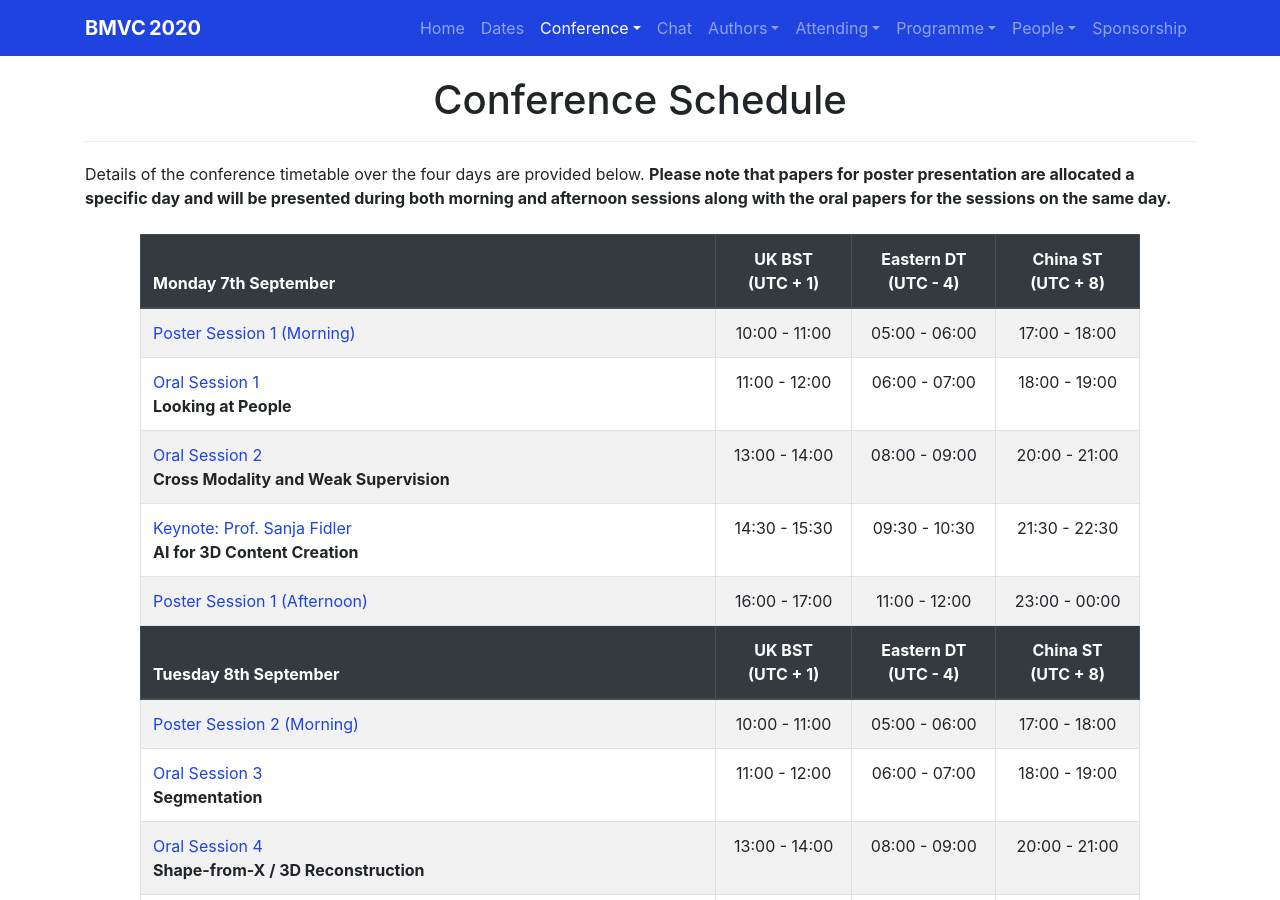
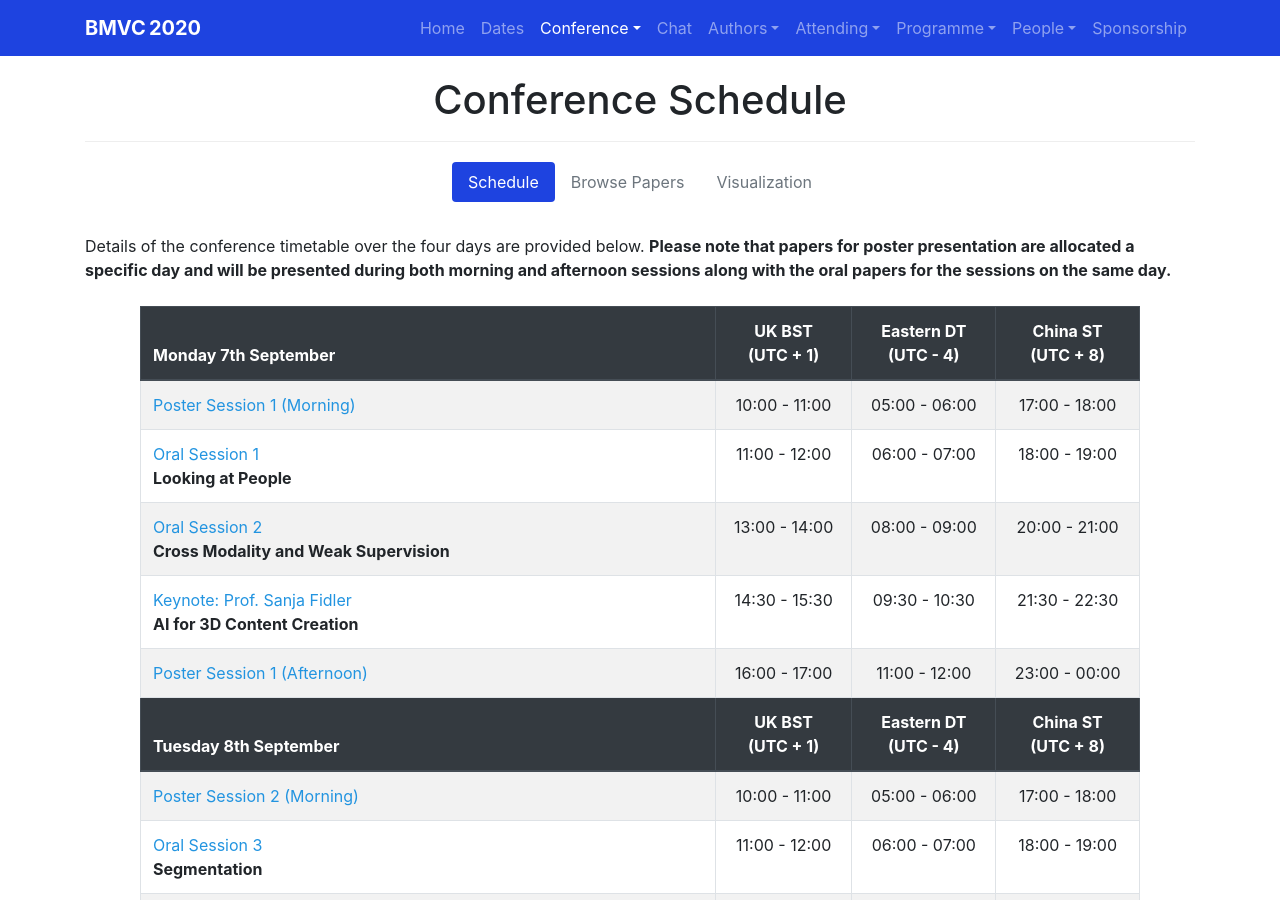
Before and after one commit to BritishMachineVisionAssociation/BMVC2021, a Jekyll site: the page built from conference/schedule.md, in a window 1280 px wide and 900 px high. Built offline with Jekyll 4.4.1, drawn with Linux system fonts in a browser that asks for light colours; nearby versions of some CDN libraries; comment, search, counter and statistics services are not loaded.

Commit message:
Fixed the schedule as well.

```diff
--- a/conference/schedule.md
+++ b/conference/schedule.md
@@ -1,8 +1,34 @@
 ---
-layout: default_sparse
+layout: default_miniconf
 title: Conference Schedule
 permalink: /conference/schedule/
 index: 0
 ---
 
+<div class="container mb-3 pb-3">
+  <!-- Tabs -->
+  <div class="tabs">
+
+    <ul class="nav nav-pills justify-content-center">
+    <li class="nav-item active">
+    <a
+      class="nav-link text-muted active"
+      data-toggle="tab"
+      href="#tab-schedule"
+      role="tab"
+      aria-controls="nav-home"
+      aria-selected="true"
+      >Schedule
+    </a>
+    </li>
+    <li class="nav-item">
+    <a class="nav-link text-muted" href="{{site.baseurl}}/conference/papers/">Browse Papers</a>
+    </li>
+    <li class="nav-item">
+    <a class="nav-link text-muted" href="{{site.baseurl}}/conference/papers-visualisation/">Visualization</a>
+    </li>
+    </ul>
+  </div>
+</div>
+
 {% include conference-schedule.html %}
```
Also changed, not shown: conference/papers.md (+5 -2 lines), conference/papers_vis.md (+4 -1 lines).
